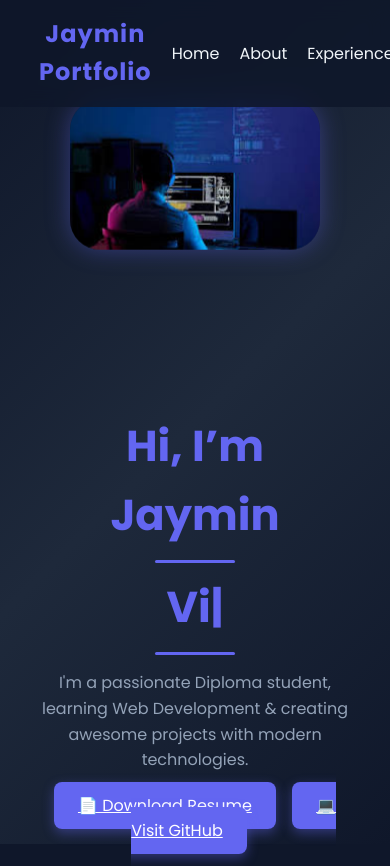
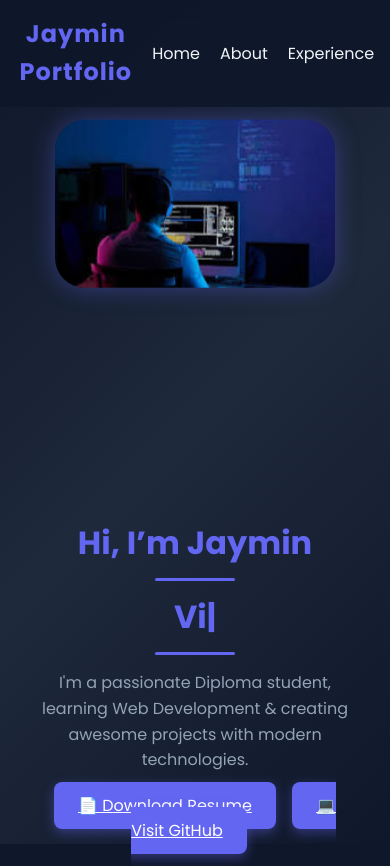
Before and after one commit to jilprajapati1805-design/my-website, a plain HTML site: page index.html in a window 390 px wide. Shown: the top 866 px of the page. Drawn offline with nearby package versions, Linux system fonts and the light colour scheme.

Commit message:
Update index.html

```diff
--- a/index.html
+++ b/index.html
@@ -4,10 +4,11 @@
 <head>
     <meta charset="UTF-8">
     <meta name="viewport" content="width=device-width, initial-scale=1.0">
-    <title>Jaymin - Portfoli</title>
+    <title>Jaymin - Portfolio</title>
 
     <link href="https://fonts.googleapis.com/css2?family=Poppins:wght@300;400;600;700&display=swap" rel="stylesheet">
     <link rel="stylesheet" href="https://cdnjs.cloudflare.com/ajax/libs/font-awesome/6.5.0/css/all.min.css">
+
     <style>
         :root {
             --bg-color: #0f172a;
@@ -132,8 +133,7 @@
         }
 
         @keyframes float {
-            0%,
-            100% {
+            0%, 100% {
                 transform: translateY(0px);
             }
             50% {
@@ -260,6 +260,32 @@
                 margin-bottom: 25px;
             }
         }
+
+        /* ===== ONLY ADDED FOR ALL DEVICES ===== */
+        @media (max-width: 992px) {
+            .hero {
+                flex-direction: column-reverse;
+                padding-top: 120px;
+            }
+        }
+
+        @media (max-width: 600px) {
+            nav {
+                padding: 15px 5%;
+            }
+
+            section {
+                padding: 60px 5%;
+            }
+
+            .hero h2 {
+                font-size: 2rem;
+            }
+
+            .hero img {
+                width: 90%;
+            }
+        }
     </style>
 </head>
 
@@ -282,7 +308,7 @@
             <p>I'm a passionate Diploma student, learning Web Development & creating awesome projects with modern technologies.</p>
             <div class="buttons">
                 <a href="resume.pdf" class="btn" download>📄 Download Resume</a>
-                <a href="https://github.com/yourgithub" target="_blank" class="btn">💻 Visit GitHub</a>
+                <a href="https://github.com/jilprajapati1805-design/my-website" target="_blank" class="btn">💻 Visit GitHub</a>
             </div>
         </div>
 
@@ -356,5 +382,4 @@
     </script>
 
 </body>
-
 </html>
```
